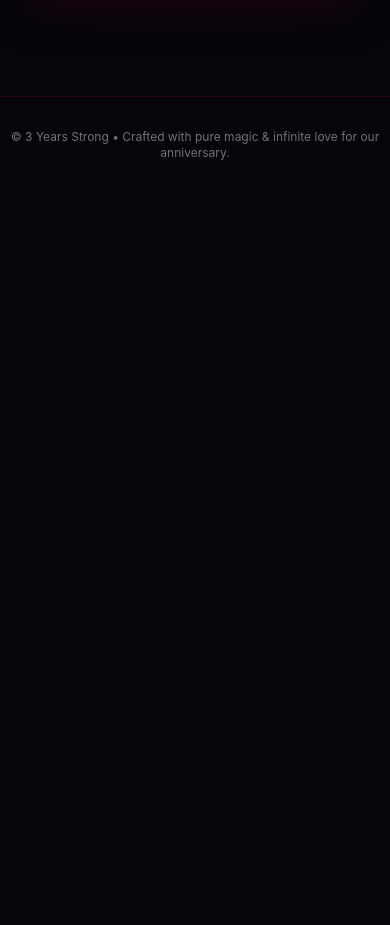
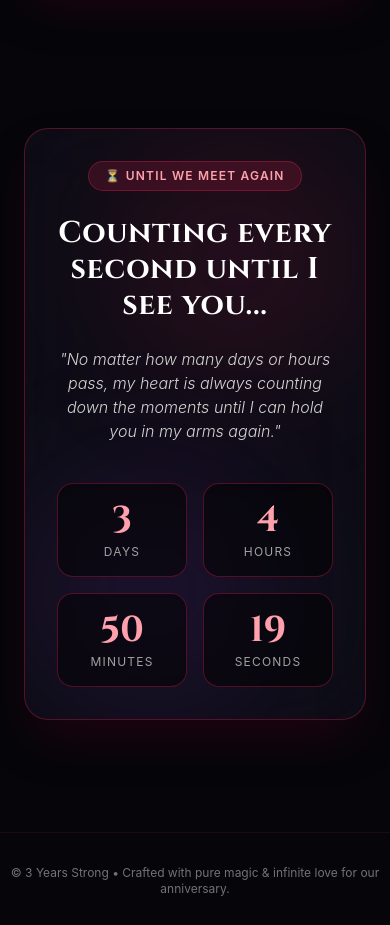
Before and after one commit to rumeththawasara3-gif/happyaniv, a React (Vite) app: page / in a window 390 px wide. Shown: the part 7180-8105 px from the top of the page. Before the commit the page ends 7373 px from the top, so only its background shows below. Built offline with nearby package versions, Linux system fonts and the light colour scheme.

Commit message:
feat: add countdown timer to anniversary page
Implement a live countdown timer to track the time remaining until the next scheduled meeting, enhancing the romantic experience by highlighting the anticipation of reuniting.

```diff
--- a/public/anniversary.html
+++ b/public/anniversary.html
@@ -416,6 +416,45 @@
       </div>
     </section>
 
+    <!-- Sweet Countdown Timer Section -->
+    <section class="max-w-4xl mx-auto px-6 mt-36 reveal-on-scroll">
+      <div class="relative overflow-hidden rounded-3xl magic-card p-8 md:p-14 text-center shadow-2xl">
+        <div class="absolute top-0 right-0 w-64 h-64 bg-rose-500/10 rounded-full blur-3xl pointer-events-none"></div>
+        <div class="absolute bottom-0 left-0 w-64 h-64 bg-purple-500/10 rounded-full blur-3xl pointer-events-none"></div>
+
+        <div class="relative z-10 space-y-6">
+          <span class="inline-flex items-center gap-2 px-4 py-1.5 rounded-full bg-rose-500/15 border border-rose-500/30 text-rose-300 text-xs font-semibold tracking-widest uppercase">
+            ⏳ Until We Meet Again
+          </span>
+          <h3 class="text-3xl md:text-5xl font-cinzel font-bold text-white tracking-wide">
+            Counting every second until I see you...
+          </h3>
+          <p class="text-neutral-300 text-base md:text-lg font-light max-w-xl mx-auto italic">
+            "No matter how many days or hours pass, my heart is always counting down the moments until I can hold you in my arms again."
+          </p>
+
+          <div class="grid grid-cols-2 md:grid-cols-4 gap-4 max-w-2xl mx-auto pt-4">
+            <div class="bg-black/50 border border-rose-500/30 rounded-2xl p-4 shadow-inner">
+              <span id="cdDays" class="block text-4xl md:text-5xl font-cinzel font-bold text-rose-300">0</span>
+              <span class="text-xs text-neutral-400 uppercase tracking-widest mt-1 block">Days</span>
+            </div>
+            <div class="bg-black/50 border border-rose-500/30 rounded-2xl p-4 shadow-inner">
+              <span id="cdHours" class="block text-4xl md:text-5xl font-cinzel font-bold text-rose-300">0</span>
+              <span class="text-xs text-neutral-400 uppercase tracking-widest mt-1 block">Hours</span>
+            </div>
+            <div class="bg-black/50 border border-rose-500/30 rounded-2xl p-4 shadow-inner">
+              <span id="cdMinutes" class="block text-4xl md:text-5xl font-cinzel font-bold text-rose-300">0</span>
+              <span class="text-xs text-neutral-400 uppercase tracking-widest mt-1 block">Minutes</span>
+            </div>
+            <div class="bg-black/50 border border-rose-500/30 rounded-2xl p-4 shadow-inner">
+              <span id="cdSeconds" class="block text-4xl md:text-5xl font-cinzel font-bold text-rose-300">0</span>
+              <span class="text-xs text-neutral-400 uppercase tracking-widest mt-1 block">Seconds</span>
+            </div>
+          </div>
+        </div>
+      </div>
+    </section>
+
   </main>
 
   <footer class="border-t border-rose-500/10 py-10 text-center text-xs text-neutral-500">
@@ -557,6 +596,47 @@
       }, 450);
     });
 
+    // Countdown Timer Logic to next Saturday at 8:00 AM
+    function getNextSaturday8AM() {
+      const now = new Date();
+      const result = new Date(now);
+      result.setHours(8, 0, 0, 0);
+      const dayOfWeek = now.getDay();
+      let daysUntilSaturday = (6 - dayOfWeek + 7) % 7;
+      if (daysUntilSaturday === 0 && now.getHours() >= 8) {
+        daysUntilSaturday = 7;
+      }
+      result.setDate(now.getDate() + daysUntilSaturday);
+      return result.getTime();
+    }
+
+    const targetTime = getNextSaturday8AM();
+
+    function updateCountdown() {
+      const now = new Date().getTime();
+      const difference = targetTime - now;
+
+      if (difference > 0) {
+        const days = Math.floor(difference / (1000 * 60 * 60 * 24));
+        const hours = Math.floor((difference % (1000 * 60 * 60 * 24)) / (1000 * 60 * 60));
+        const minutes = Math.floor((difference % (1000 * 60 * 60)) / (1000 * 60));
+        const seconds = Math.floor((difference % (1000 * 60)) / 1000);
+
+        const dEl = document.getElementById('cdDays');
+        const hEl = document.getElementById('cdHours');
+        const mEl = document.getElementById('cdMinutes');
+        const sEl = document.getElementById('cdSeconds');
+
+        if (dEl) dEl.innerText = days;
+        if (hEl) hEl.innerText = hours;
+        if (mEl) mEl.innerText = minutes;
+        if (sEl) sEl.innerText = seconds;
+      }
+    }
+
+    setInterval(updateCountdown, 1000);
+    updateCountdown();
+
     // Passcode validation
     function handlePasscode(e) {
       e.preventDefault();
--- a/src/App.tsx
+++ b/src/App.tsx
@@ -45,6 +45,41 @@ export default function App() {
 
   const galleryRef = useRef<HTMLDivElement>(null);
   const [isGalleryPaused, setIsGalleryPaused] = useState(false);
+  const [timeLeft, setTimeLeft] = useState({ days: 0, hours: 0, minutes: 0, seconds: 0 });
+
+  useEffect(() => {
+    const getNextSaturday8AM = () => {
+      const now = new Date();
+      const result = new Date(now);
+      result.setHours(8, 0, 0, 0);
+      const dayOfWeek = now.getDay();
+      let daysUntilSaturday = (6 - dayOfWeek + 7) % 7;
+      if (daysUntilSaturday === 0 && now.getHours() >= 8) {
+        daysUntilSaturday = 7;
+      }
+      result.setDate(now.getDate() + daysUntilSaturday);
+      return result.getTime();
+    };
+
+    const targetTime = getNextSaturday8AM();
+
+    const updateCountdown = () => {
+      const now = new Date().getTime();
+      const difference = targetTime - now;
+
+      if (difference > 0) {
+        const days = Math.floor(difference / (1000 * 60 * 60 * 24));
+        const hours = Math.floor((difference % (1000 * 60 * 60 * 24)) / (1000 * 60 * 60));
+        const minutes = Math.floor((difference % (1000 * 60 * 60)) / (1000 * 60));
+        const seconds = Math.floor((difference % (1000 * 60)) / 1000);
+        setTimeLeft({ days, hours, minutes, seconds });
+      }
+    };
+
+    updateCountdown();
+    const timerInterval = setInterval(updateCountdown, 1000);
+    return () => clearInterval(timerInterval);
+  }, []);
 
   const galleryPhotos = [
     "https://res.cloudinary.com/esbq4ewb/image/upload/f_auto,q_auto/IMG-20231219-WA0008",
@@ -673,6 +708,51 @@ export default function App() {
           </motion.div>
         </section>
 
+        {/* Sweet Countdown Timer Section */}
+        <section className="max-w-4xl mx-auto px-6 mt-36">
+          <motion.div
+            initial={{ opacity: 0, y: 30 }}
+            whileInView={{ opacity: 1, y: 0 }}
+            viewport={{ once: true }}
+            transition={{ duration: 0.8 }}
+            className="relative overflow-hidden rounded-3xl bg-[#0f0f19]/80 backdrop-blur-2xl border border-rose-500/30 p-8 md:p-14 text-center shadow-2xl shadow-rose-950/40"
+          >
+            <div className="absolute top-0 right-0 w-64 h-64 bg-rose-500/10 rounded-full blur-3xl pointer-events-none" />
+            <div className="absolute bottom-0 left-0 w-64 h-64 bg-purple-500/10 rounded-full blur-3xl pointer-events-none" />
+
+            <div className="relative z-10 space-y-6">
+              <span className="inline-flex items-center gap-2 px-4 py-1.5 rounded-full bg-rose-500/15 border border-rose-500/30 text-rose-300 text-xs font-semibold tracking-widest uppercase">
+                ⏳ Until We Meet Again
+              </span>
+              <h3 className="text-3xl md:text-5xl font-['Cinzel'] font-bold text-white tracking-wide">
+                Counting every second until I see you...
+              </h3>
+              <p className="text-neutral-300 text-base md:text-lg font-light max-w-xl mx-auto italic">
+                "No matter how many days or hours pass, my heart is always counting down the moments until I can hold you in my arms again."
+              </p>
+
+              <div className="grid grid-cols-2 md:grid-cols-4 gap-4 max-w-2xl mx-auto pt-4">
+                <div className="bg-black/50 border border-rose-500/30 rounded-2xl p-4 shadow-inner">
+                  <span className="block text-4xl md:text-5xl font-['Cinzel'] font-bold text-rose-300">{timeLeft.days}</span>
+                  <span className="text-xs text-neutral-400 uppercase tracking-widest mt-1 block">Days</span>
+                </div>
+                <div className="bg-black/50 border border-rose-500/30 rounded-2xl p-4 shadow-inner">
+                  <span className="block text-4xl md:text-5xl font-['Cinzel'] font-bold text-rose-300">{timeLeft.hours}</span>
+                  <span className="text-xs text-neutral-400 uppercase tracking-widest mt-1 block">Hours</span>
+                </div>
+                <div className="bg-black/50 border border-rose-500/30 rounded-2xl p-4 shadow-inner">
+                  <span className="block text-4xl md:text-5xl font-['Cinzel'] font-bold text-rose-300">{timeLeft.minutes}</span>
+                  <span className="text-xs text-neutral-400 uppercase tracking-widest mt-1 block">Minutes</span>
+                </div>
+                <div className="bg-black/50 border border-rose-500/30 rounded-2xl p-4 shadow-inner">
+                  <span className="block text-4xl md:text-5xl font-['Cinzel'] font-bold text-rose-300">{timeLeft.seconds}</span>
+                  <span className="text-xs text-neutral-400 uppercase tracking-widest mt-1 block">Seconds</span>
+                </div>
+              </div>
+            </div>
+          </motion.div>
+        </section>
+
       </main>
 
       <footer className="border-t border-rose-500/10 py-8 text-center text-xs text-neutral-500">
```
